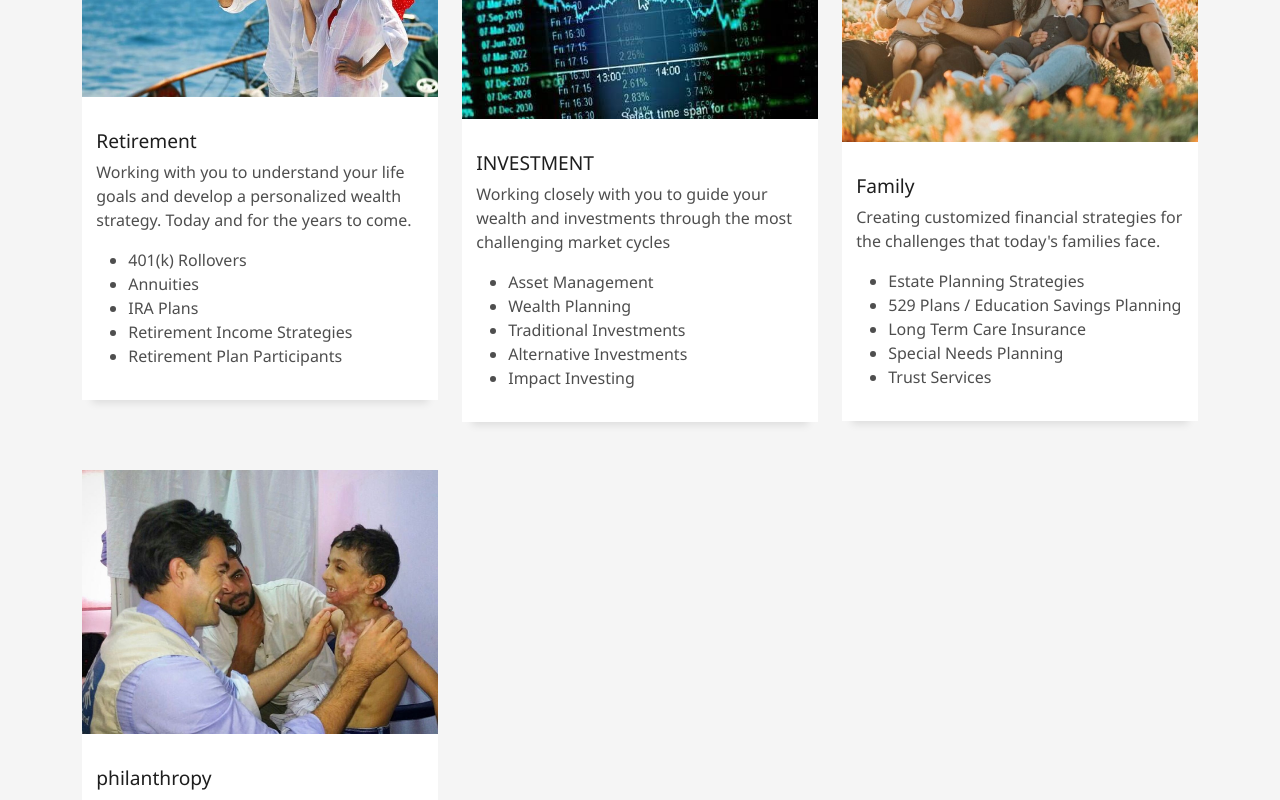
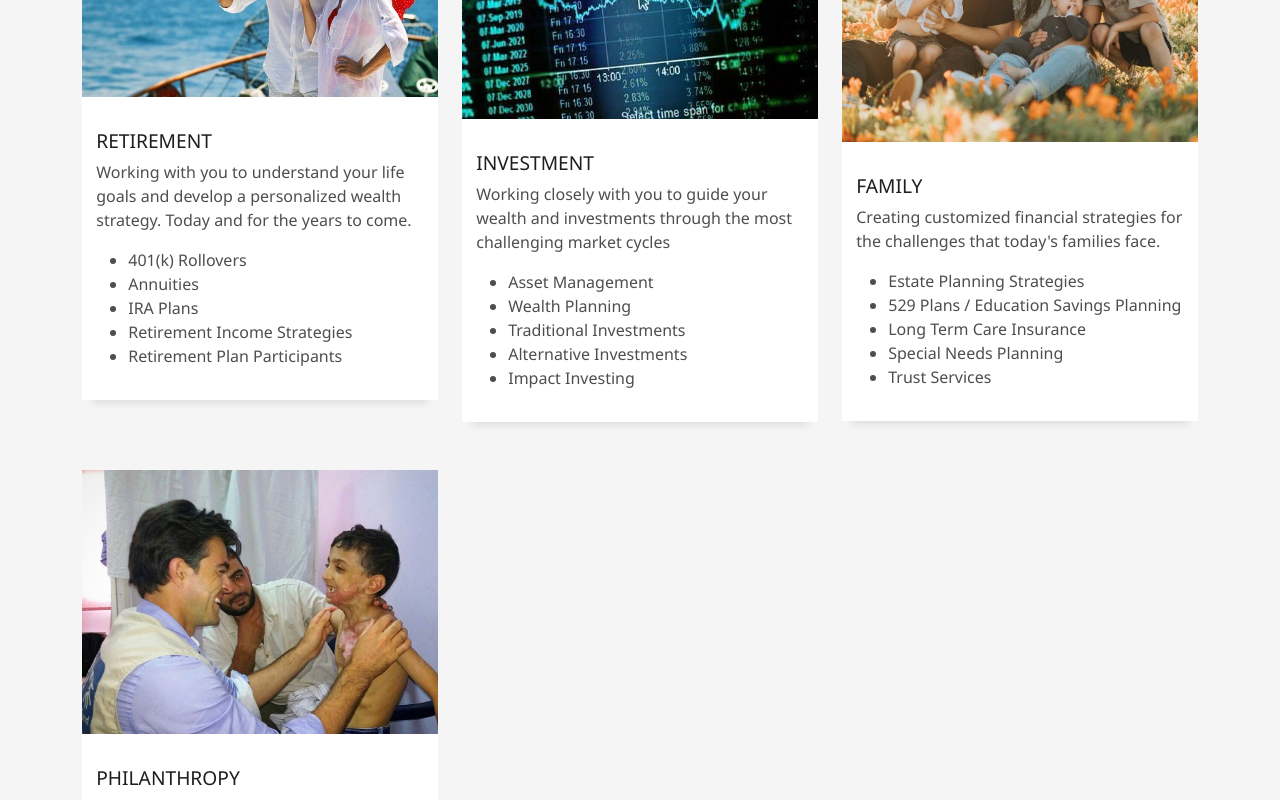
Before and after one commit to stainlezzking/ayo-portfolio, a plain HTML site: page public/index.html in a window 1280 px wide. Shown: the part 2420-3220 px from the top of the page. Drawn offline with Linux system fonts and the light colour scheme.

Commit message:
hopefully

```diff
--- a/public/assets/css/style.css
+++ b/public/assets/css/style.css
@@ -884,6 +884,7 @@ a:hover {
 
 .w-title {
   font-size: 1.2rem;
+  text-transform: uppercase;
 }
 
 /*--------------------------------------------------------------
--- a/public/index.html
+++ b/public/index.html
@@ -177,7 +177,7 @@
             <div class="work-content">
               <div class="row">
                 <div class="col-12">
-                  <h2 class="w-title">Retirement</h2>
+                  <h2 class="w-title">RETIREMENT</h2>
                   <p>Working with you to understand your life goals and develop a personalized wealth strategy. Today and for the years to come.</p>
                   <ul>
                     <li>401(k) Rollovers</li>
@@ -225,7 +225,7 @@
             <div class="work-content">
               <div class="row">
                 <div class="col-12">
-                  <h2 class="w-title">Family</h2>
+                  <h2 class="w-title">FAMILY</h2>
                   <p> Creating customized financial strategies for the challenges that today's families face. </p>
                   <ul>
                     <li>Estate Planning Strategies</li>
@@ -258,7 +258,7 @@
             <div class="work-content">
               <div class="row">
                 <div class="col-12">
-                  <h2 class="w-title">philanthropy</h2>
+                  <h2 class="w-title">PHILANTHROPY</h2>
                   <p>Making sure your philanthropic dollars are managed with the same high quality service as the rest of your wealth.</p>
                   <ul>
                     <li>Endowments</li>
```
